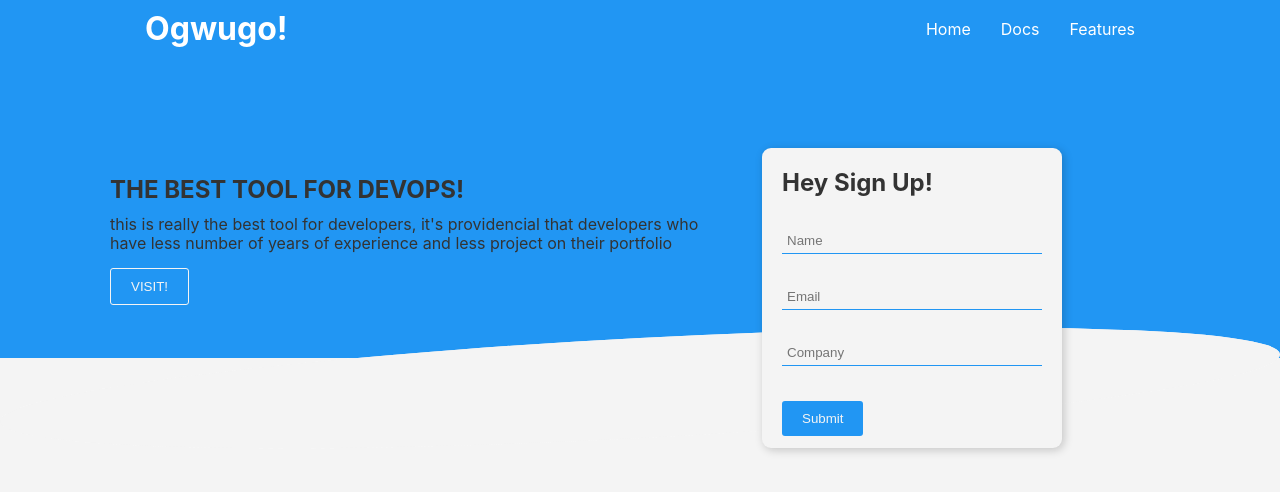
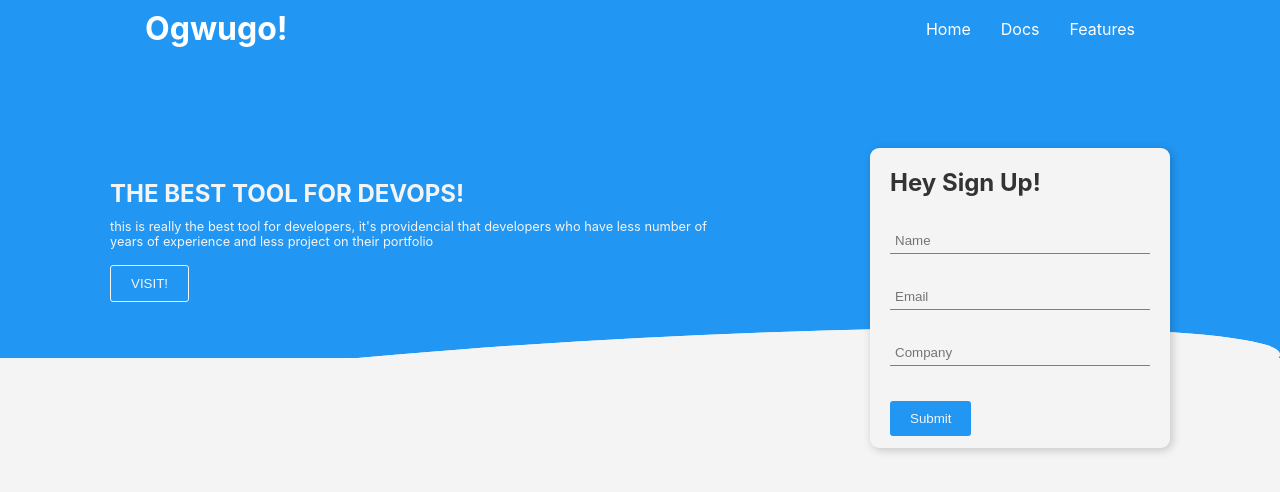
Before and after one commit to NorVirae/ogcloud, a React (Create React App) app: page / in a window 1280 px wide. Shown: the top 492 px of the page. Built offline with nearby package versions, Linux system fonts and the light colour scheme.

Commit message:
made sure showcase card sticks to the ending

```diff
--- a/src/App.css
+++ b/src/App.css
@@ -170,8 +170,22 @@ input:focus {
     margin:1px 0;
 }
 
+.show-case .card {
+    justify-self: flex-end;
+}
+
 .btn-outline {
     background-color: transparent;
     border: 1px solid var(--white-color);
     color: var(--white-color);
 }
+
+.show-case-para h1{
+    color: var(--white-color);
+
+}
+
+.show-case-para p{
+    font-size: 0.8rem;
+    color:var(--white-color);
+}
```
